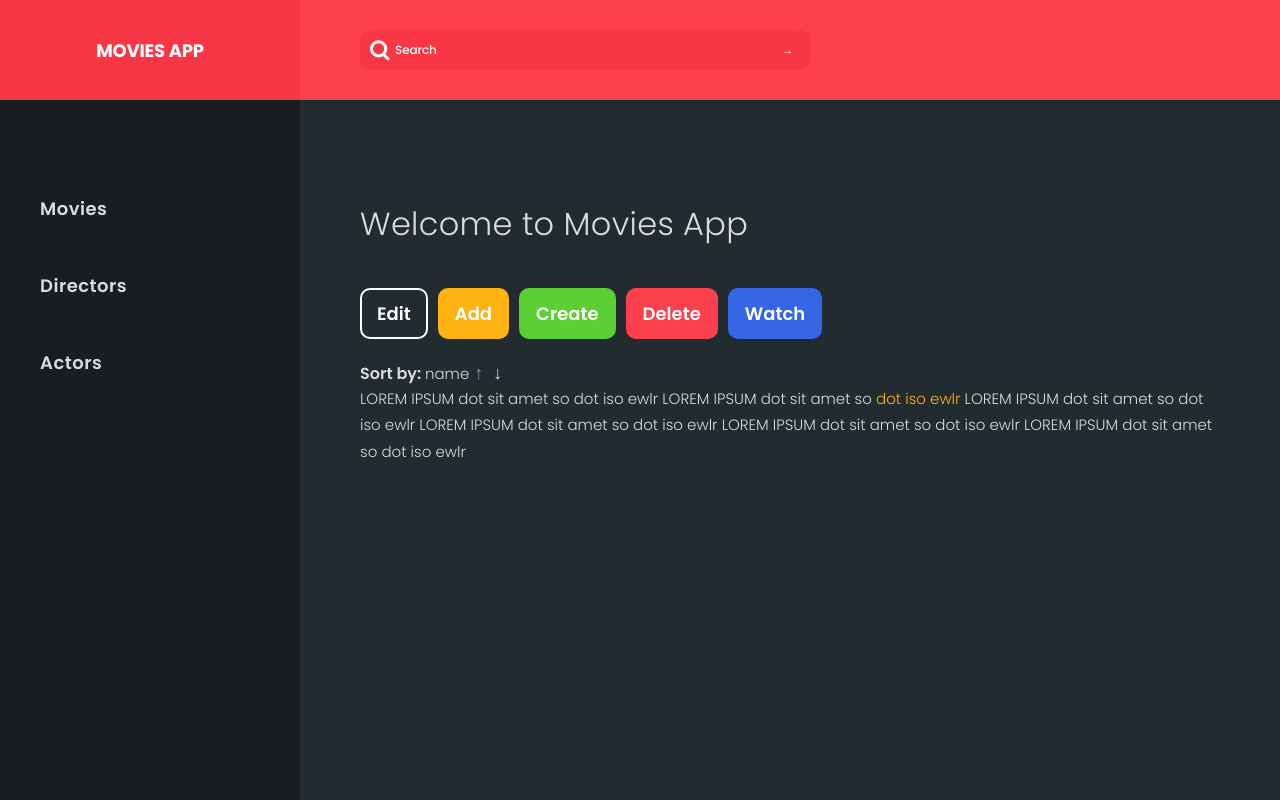
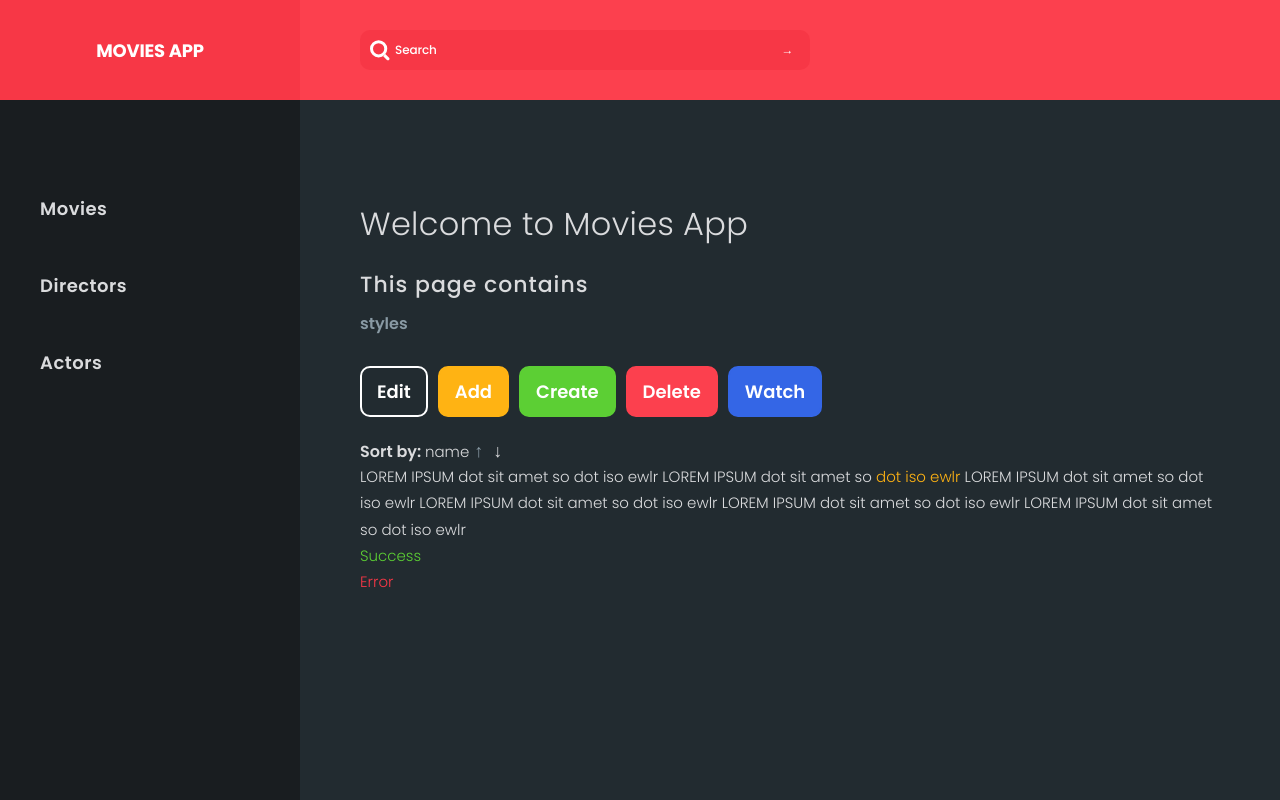
Before and after one commit to n1en1k/mern-movies-database-app, a React (Create React App) app in the folder client/: page / in a window 1280 px wide. Shown: the top 800 px of the page. Built offline with nearby package versions, Linux system fonts and the light colour scheme.

Commit message:
edited readme

```diff
--- a/client/src/components/Start.tsx
+++ b/client/src/components/Start.tsx
@@ -5,6 +5,8 @@ const Start = () => {
   return (
     <main>
       <h2 className="heading2">Welcome to Movies App</h2>
+      <h3 className="heading3">This page contains</h3>
+      <h4 className="heading4">styles</h4>
 
       <button className="btn btn-ghost">edit</button>
       <button className="btn btn-warning">add</button>
@@ -28,6 +30,8 @@ const Start = () => {
         iso ewlr LOREM IPSUM dot sit amet so dot iso ewlr LOREM IPSUM dot sit
         amet so dot iso ewlr
       </p>
+      <p className="regularP msgSuccess">Success</p>
+      <p className="regularP msgError">Error</p>
     </main>
   );
 };
```
Also changed, not shown: 1 other file (tests, documents, lock files or other folders).
